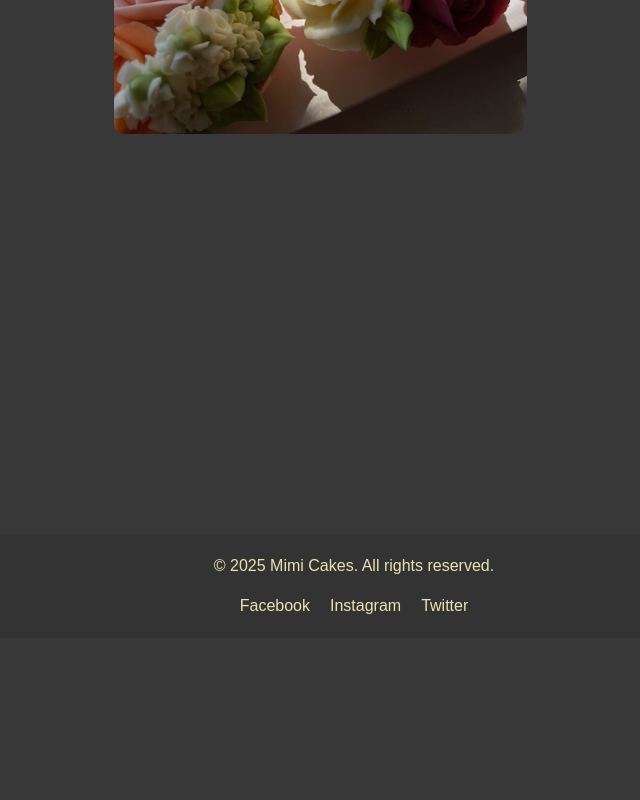
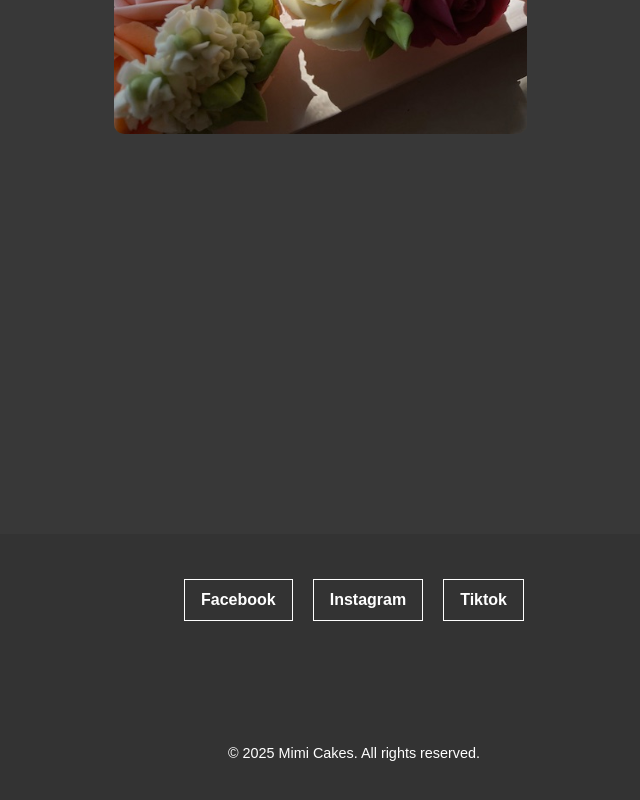
Before and after one commit to MyPhan105/Mimi-Cakes, a Vue app in the folder frontend/: page / in a window 1280 px wide. Shown: the part 2014-2814 px from the top of the page, without its empty margins (286-926 px from the left). Before the commit the page ends 2652 px from the top, so only its background shows below. Built offline with nearby package versions, Linux system fonts and the light colour scheme.

Commit message:
footer buttons

```diff
--- a/frontend/src/components/Footer.vue
+++ b/frontend/src/components/Footer.vue
@@ -1,12 +1,12 @@
 <template>
     <footer class="footer">
       <div class="footer-content">
-        <p>&copy; 2025 Mimi Cakes. All rights reserved.</p>
         <div class="social-links">
           <a href="#" class="social-icon">Facebook</a>
           <a href="#" class="social-icon">Instagram</a>
-          <a href="#" class="social-icon">Twitter</a>
+          <a href="#" class="social-icon">Tiktok</a>
         </div>
+        <p class="copyright">&copy; 2025 Mimi Cakes. All rights reserved.</p>
       </div>
     </footer>
   </template>
@@ -20,8 +20,8 @@
 <style scoped>
   .footer {
     background-color: #333;
-    color: #eae2b0;
-    padding: 20px;
+    color: #ffffff;
+    padding: 40px 20px;
     text-align: center;
     margin-top: auto;
   }
@@ -29,19 +29,36 @@
   .footer-content {
   max-width: 1200px;
   margin: 0 auto;
+  display: flex;
+  flex-direction: column;
+  height: 200px; /* or whatever height you want */
+  justify-content: space-between; /* push social links to top, copyright to bottom */
 }
 
   .social-links {
-    margin-top: 10px;
+    margin-top: 5px;
   }
 
   .social-icon {
+  display: inline-block;
   margin: 0 10px;
-    color: #eae2b0;
+  padding: 8px 16px;
+  border: 1px solid #fff; /* white outline */
+  color: #fff;
   text-decoration: none;
+  font-weight: bold;
+  transition: color 0.3s;
 }
 
 .social-icon:hover {
-    text-decoration: underline;
+
+  color: #7dc7c1; /* dark text when hovered */
+  border-color: #7dc7c1;
 }
+
+  .copyright {
+  font-size: 0.9rem;
+  margin-bottom: 10px; /* optional, tiny bottom space */
+}
+
 </style>
```
Lines whose indentation alone changed are shown as unchanged.
